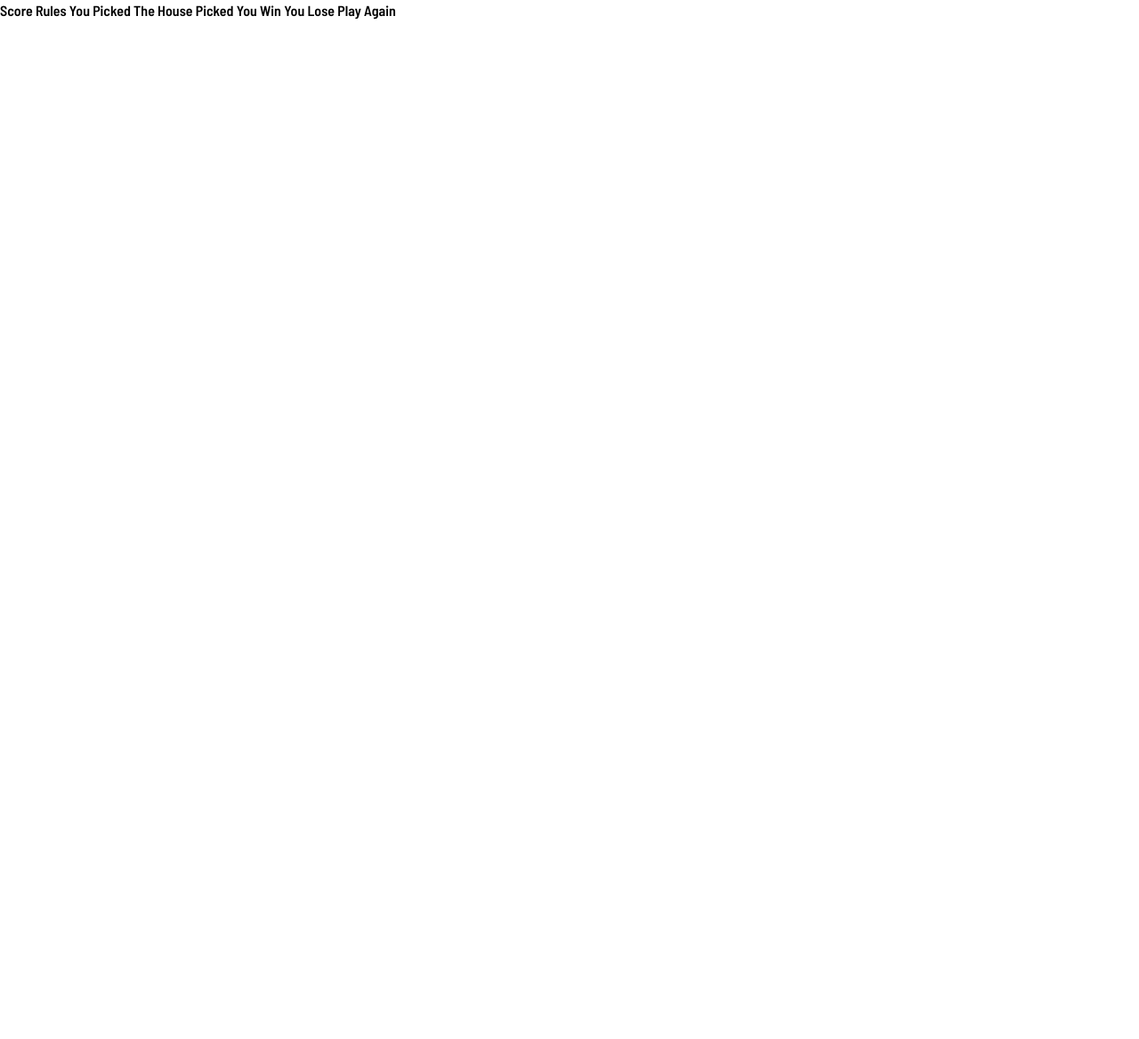
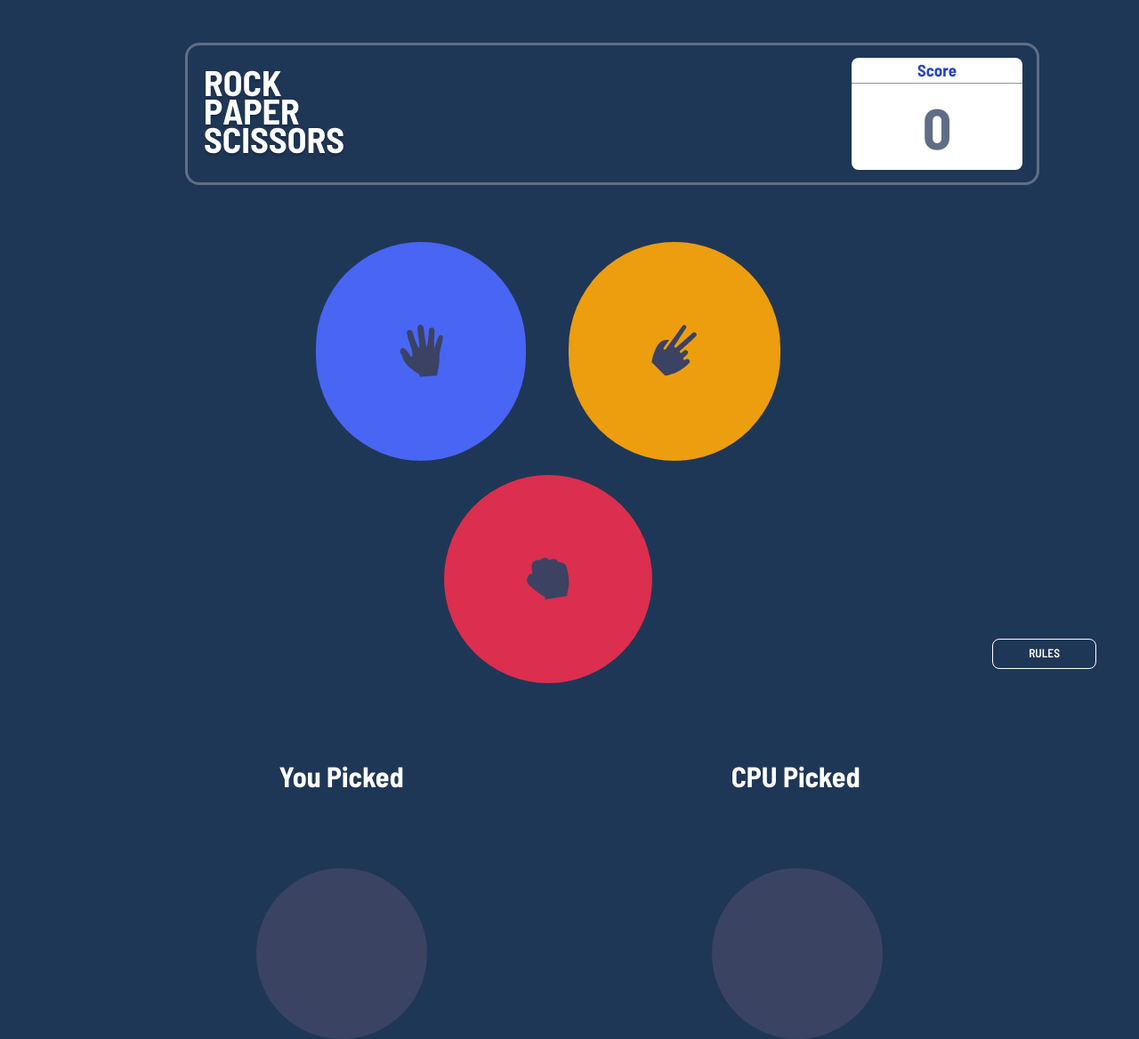
Before and after one commit to SchangstA/rock-paper-scissors-game, a website built with Vite: page index.html in a window 1280 px wide. Shown: the whole page at 89% size. Before the commit the page ends 800 px from the top, so only its background shows below. Built offline with nearby package versions, Linux system fonts and the light colour scheme.

Commit message:
👌 second commit
>> added html, css & js
>> added unfinished js
>> completed required css
>> added function for computer choice

```diff
--- a/index.html
+++ b/index.html
@@ -10,18 +10,60 @@
   <link rel="stylesheet" href="style.css" class="css">
   <title>Rock, Paper, Scissors</title>
 
-  Score
-  Rules
+</head>
+<body class="bg-primary-500">
 
-  You Picked
-  The House Picked
+  <!-- choice container -->
+  <div class="container margin-top-700">
+    <div style="display: inline-flex;" class="heading-box vertical-align-center" >
+      <img class="logo" src="images/logo.svg" alt="">
+      <div class="text-center score-box">
+        <h3 style="color: hsl(229, 64%, 46%);">Score</h3>
+        <hr>
+        <h1 id="score" style="font-size: 4rem; color: hsl(217, 16%, 45%);">0</h1>
+      </div>
+    </div>
+    <div class="battle-icons margin-top-700 even-columns">
+      <button class="button bg-paper-100 box-1" id="paper-button">
+        <img src="images/icon-paper.svg" alt="">
+      </button>
+      <button class="button bg-scissors-100 box-2" id="scissors-button">
+        <img src="images/icon-scissors.svg" alt="">
+      </button>
+    </div>
+    <div class="even-columns-rock">
+      <button class="button bg-rock-100 box-3" id="rock-button">
+        <img src="images/icon-rock.svg" alt="">
+      </button>
+    </div>
+  </div>
 
-  You Win
-  You Lose
-
-  Play Again
-</head>
-<body>
-
+  <!-- results container -->
+  <div class="visually-hidde container text-center">
+    <div class="picked">
+      <h1>You Picked</h1>
+      <h1>CPU Picked</h1>
+    </div>
+    <div class="results even-columns-results">
+      <div class="player-placement">
+        <div id="selected"></div>
+      </div>
+      <div class="cpu-placement">
+        <div id="cpu-selected"></div>
+      </div>
+    </div>
+  </div>
+  <div class="visually-hidden container text-center">
+    <h1 id="win-lose">YOU LOSE</h1>
+    <div>
+      <button class="play-again-button">PLAY AGAIN</button>
+    </div>
+  </div>
+  <div>
+    <button class="rules-button">
+      <span>RULES</span>
+    </button>
+  </div>
+  <script type="module" src="/main.js"></script>
 </body>
 </html>
--- a/main.js
+++ b/main.js
@@ -0,0 +1,34 @@
+const rockButton = document.getElementById('rock-button');
+const paperButton = document.getElementById('paper-button');
+const scissorsButton = document.getElementById('scissors-button');
+const rock = 'rock'
+const paper = 'paper'
+const scissors = 'scissors'
+const choices = ['rock', 'paper', 'scissors'];
+const youPicked = document.getElementById('selected');
+const cpuPicked = document.getElementById('cpu-selected');
+
+rockButton.addEventListener("click" , () => {
+  rockButton.classList.add('visually-hidden');
+  paperButton.classList.add('visually-hidden');
+  scissorsButton.classList.add('visually-hidden');
+  youPicked.innerHTML = rockButton.innerHTML;
+  cpuPicked.innerHTML = getComputerChoice.innerHTML;
+})
+paperButton.addEventListener("click" , () => {
+  rockButton.classList.add('visually-hidden');
+  paperButton.classList.add('visually-hidden');
+  scissorsButton.classList.add('visually-hidden');
+  youPicked.innerHTML = paperButton.innerHTML
+})
+scissorsButton.addEventListener("click" , () => {
+  rockButton.classList.add('visually-hidden');
+  paperButton.classList.add('visually-hidden');
+  scissorsButton.classList.add('visually-hidden');
+  youPicked.innerHTML = scissorsButton.innerHTML
+})
+
+function getComputerChoice() {
+  const randomElement = choices[Math.floor(Math.random() * 3)];
+  return randomElement;
+}
--- a/style.css
+++ b/style.css
@@ -15,7 +15,7 @@
     --fw-regular: 600;
     --fw-bold: 700;
 
-    --fs-600: 2rem;
+    --fs-600: 3rem;
     --fs-500: 1.5rem;
     --fs-400: 1rem;
     --fs-300: 0.875rem;
@@ -105,6 +105,27 @@ svg {
   }
 }
 
+/* heading box */
+
+.heading-box {
+  border: 3px solid var(--clr-neutral-400);
+  border-radius: 1rem;
+  width: 60rem;
+  height: 10rem;
+  margin-inline: 12rem;
+  gap: 35.5rem;
+}
+
+.logo {
+  padding-left: 1rem;
+}
+
+.score-box {
+  background-color: var(--clr-neutral-300);
+  width: 12rem;
+  border-radius: 8px;
+}
+
 /* button */
 
 .button {
@@ -113,13 +134,77 @@ svg {
     text-decoration: none;
     border: 0;
     border-radius: 100vmax;
-    padding: 1em 8em;
+    padding: 7em 7em;
     margin-top: 1rem;
-    font-weight: var(--fw-bold-pop);
-    font-size: var(--fs-button);
     line-height: 1;
     color: var(--clr-neutral-300);
-    background-color: var(--clr-neutral-600);
+}
+
+.rules-button {
+  display: inline-flex;
+  position: absolute;
+  bottom: 0;
+  right: 0;
+  cursor: pointer;
+  text-decoration: none;
+  border: 1px solid white;
+  border-radius: 8px;
+  padding: 0.7em 3em;
+  margin: 0 3rem 3rem 0;
+  line-height: 1;
+  color: var(--clr-neutral-300);
+  background-color: var(--clr-primary-500);
+}
+
+.play-again-button {
+  display: inline-flex;
+  cursor: pointer;
+  text-decoration: none;
+  border: 0;
+  border-radius: 8px;
+  padding: 1em 4.5em;
+  margin-top: 8px;
+  line-height: 1;
+  color: var(--clr-rock-100);
+}
+
+button:hover {
+  background-color: rgb(50, 207, 207);
+}
+
+.box-1 {
+  grid-column: 1/2;
+}
+
+.box-2 {
+  grid-column: 2/2;
+}
+
+/* results viewbox */
+
+.player-placement,
+.cpu-placement {
+display: inline-flex;
+border: 0;
+border-radius: 100vmax;
+padding: 6em 6em;
+margin-top: 5rem;
+line-height: 1;
+color: var(--clr-neutral-300);
+background-color: var(--clr-neutral-600);
+}
+
+.picked {
+  display: inline-flex;
+  margin-top: 5rem;
+  gap: 23rem;
+  color: var(--clr-neutral-300);
+}
+
+#win-lose {
+  font-size: var(--fs-600);
+  color: var(--clr-neutral-300);
+  margin-top: 3rem;
 }
 
   /* --------Utility-Classes-------- */
@@ -145,7 +230,23 @@ svg {
 
   .even-columns {
     display: grid;
-    gap: 1rem;
+    grid-template-columns: auto auto auto;
+    justify-content: center;
+    gap: 3rem;
+  }
+
+  .even-columns-results {
+    display: grid;
+    grid-template-columns: auto auto;
+    justify-content: center;
+    gap: 20rem;
+  }
+
+  .even-columns-rock {
+    display: grid;
+    grid-template-columns: auto auto;
+    justify-content: center;
+    gap: 3rem;
   }
 
   @media (min-width: 47em) {
@@ -198,6 +299,11 @@ svg {
   .text-neutral-400 {color: var(--clr-neutral-400);}
   .text-neutral-300 {color: var(--clr-neutral-300);}
 
+  .bg-paper-100 {background-color: var(--clr-paper-100);}
+  .bg-scissors-100 {background-color: var(--clr-scissors-100);}
+  .bg-rock-100 {background-color: var(--clr-rock-100);}
+  .bg-primary-500 {background-color: var(--clr-primary-500);}
+
   .fw-regular {font-weight: var(--fw-regular);}
   .fw-bold {font-weight: var(--fw-bold);}
 
@@ -206,4 +312,6 @@ svg {
   .fs-500 { font-size: var(--fs-500);}
   .fs-600 { font-size: var(--fs-600);}
 
+  .margin-top-700 {margin-top: var(--size-700);}
+
   .mx-auto {margin-inline: auto;}
```
